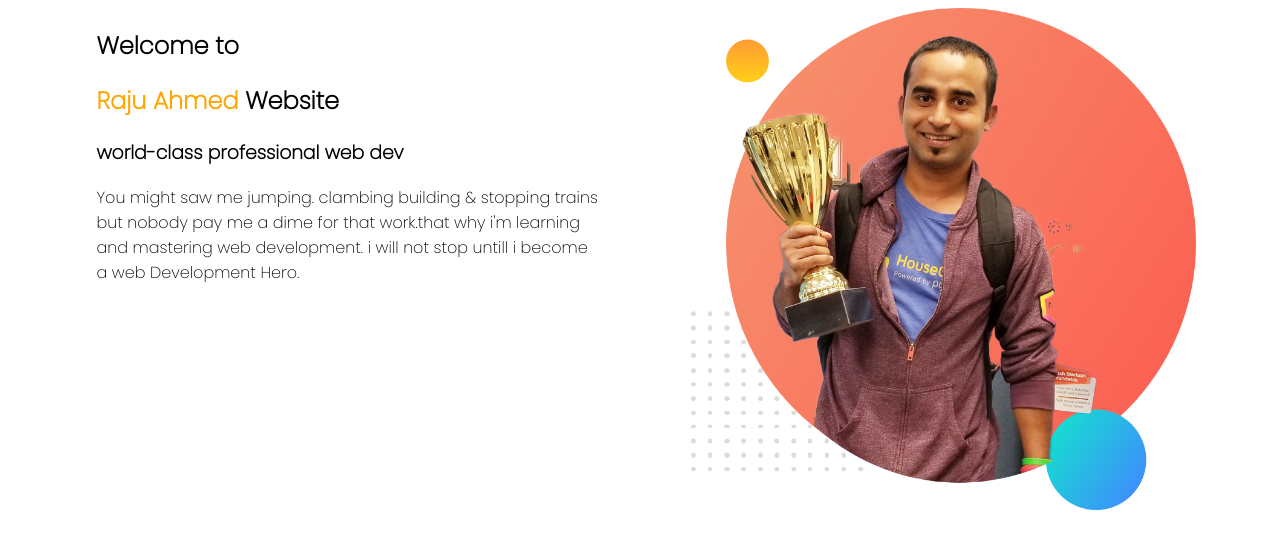
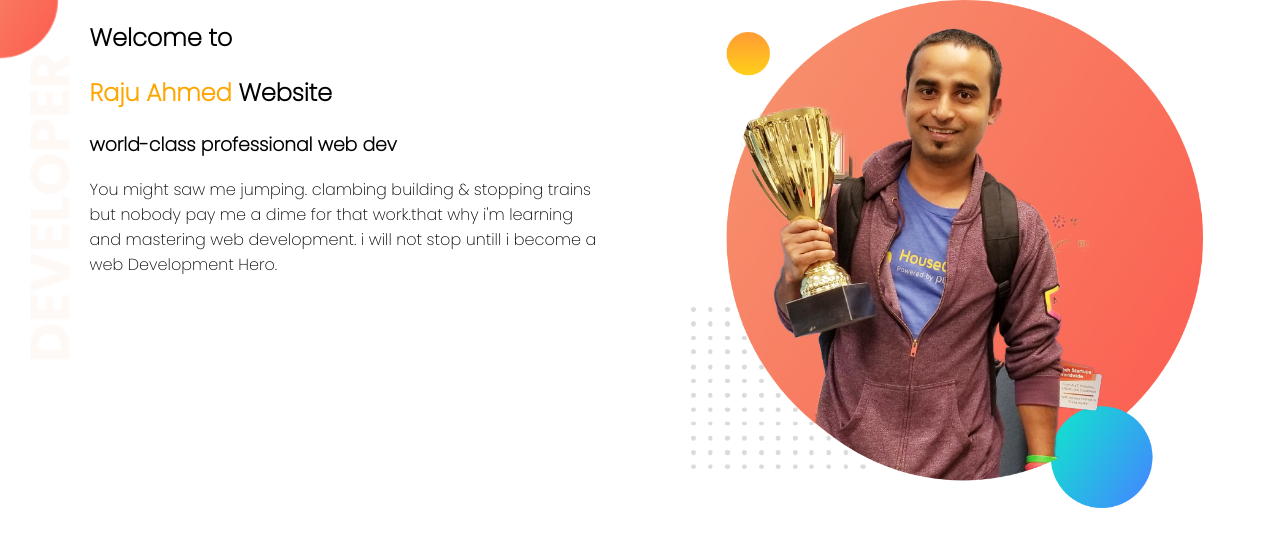
Before and after one commit to RajuAhmed519/web-portfolio, a plain HTML site: page images/index.html in a window 1280 px wide. Drawn offline with Linux system fonts and the light colour scheme.

Commit message:
part one finish

```diff
--- a/images/index.html
+++ b/images/index.html
@@ -9,7 +9,7 @@
     <link rel="stylesheet" href="style.css">
 </head>
 <body>
-    <section>
+    <section class="top-banner">
         <div class="half-width">
             <h1>Welcome to</h1>
             <h1><span class="name-highlight">Raju Ahmed</span> Website</h1>
--- a/images/style.css
+++ b/images/style.css
@@ -1,4 +1,4 @@
-body{
+body{margin: 0;
     font-family: 'Poppins', sans-serif;
 }
 h1 {
@@ -15,5 +15,14 @@ h1 {
 }
 .half-width img{
     width: 100%;
+}
+.top-banner{
+    border: 1px red;
+
+    background-image: url("top-banner.png");
+    background-repeat: no-repeat;
 
 }
+section{
+    height: 500px;
+}
```
